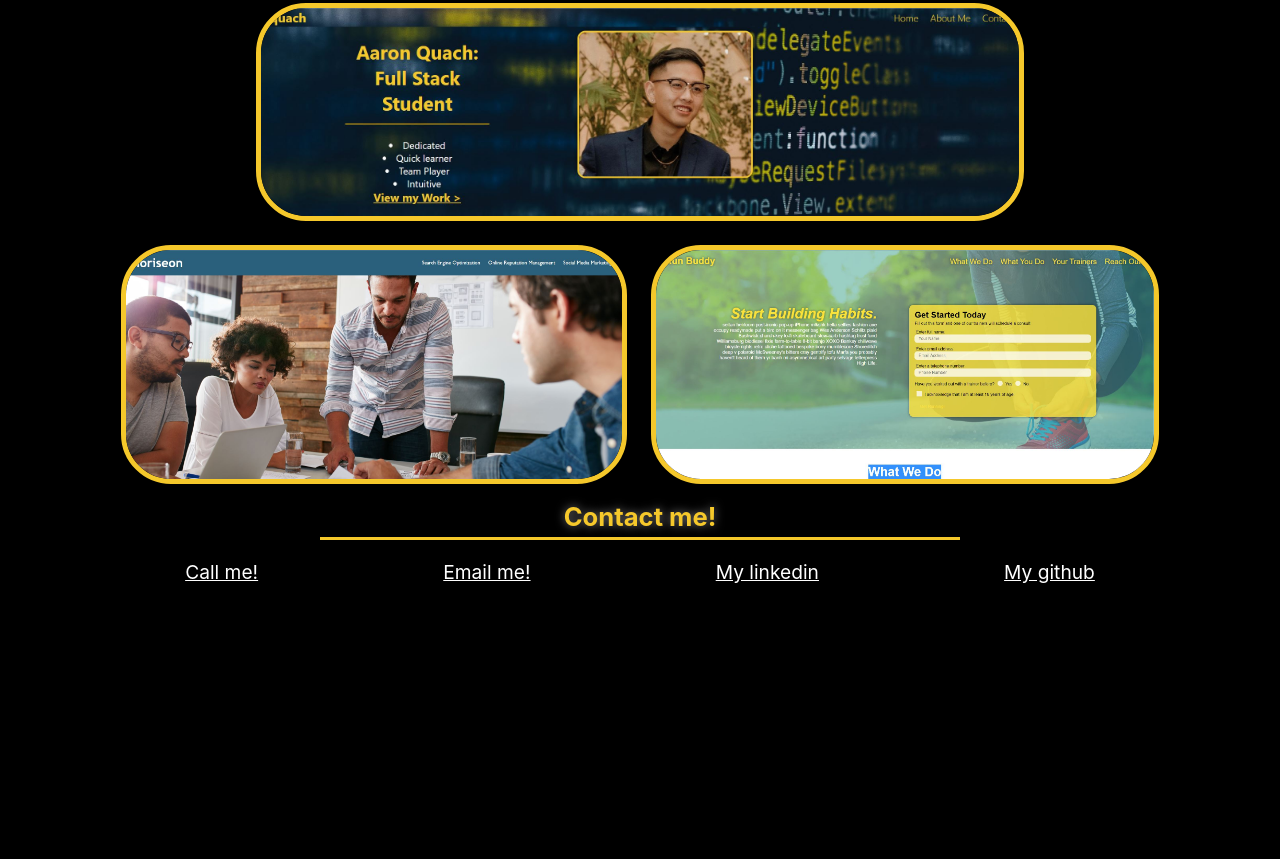
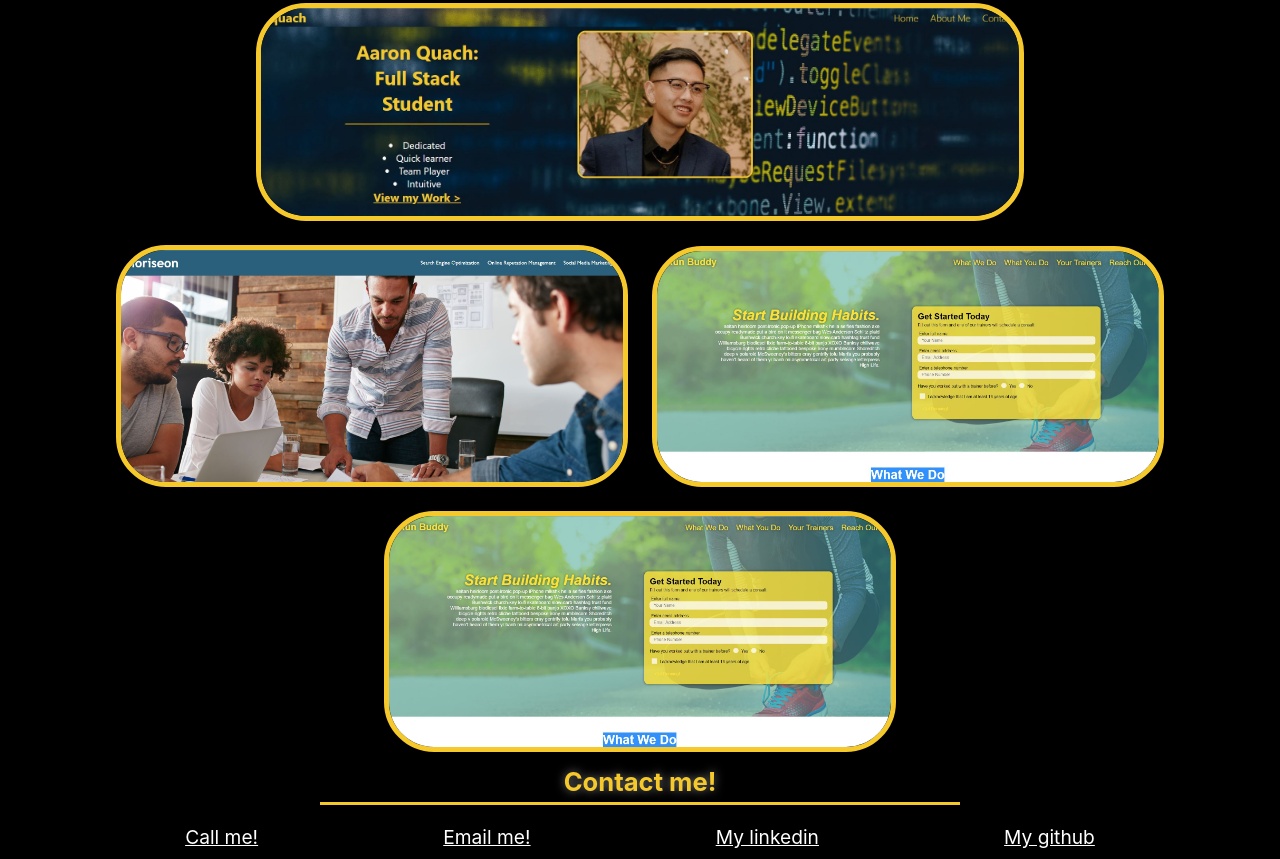
Before and after one commit to aaronquach123/aaronq-portfolio, a plain HTML site: page index.html in a window 1280 px wide. Shown: the part 622-1481 px from the top of the page. Before the commit the page ends 1216 px from the top, so only its background shows below. Drawn offline with Linux system fonts and the light colour scheme.

Commit message:
added another project

```diff
--- a/index.html
+++ b/index.html
@@ -84,6 +84,9 @@
                 <a href="https://aaronquach123.github.io/run-buddy/" target="_blank">
                     <img src="./assets/images/work-run-buddy.JPG" alt="Picture of run buddy website built on html and css">
                 </a>
+                <a href="https://infinite-citadel-40199.herokuapp.com/" target ="_blank">
+                    <img src="./assets/images/work-run-buddy.JPG" alt="Picture of portfolio website built with node sql and handlebars">
+                </a>
             </div>
         </section>
         <!--End work section-->
```
